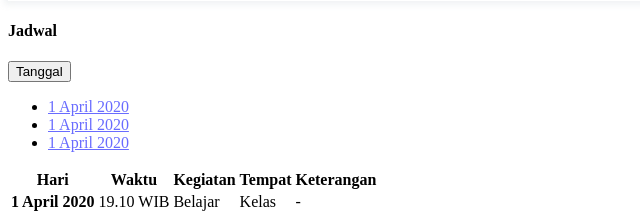
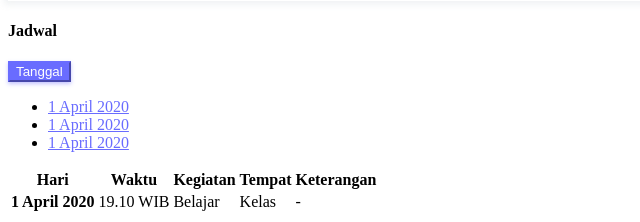
Before and after one commit to nafnaufal/JAN, a CodeIgniter app: page /database/guru/jadwal in a window 1280 px wide. Shown: the part 736-958 px from the top of the page, without its empty margins (0-640 px from the left). Run offline with CodeIgniter, Linux system fonts and the light colour scheme.

Commit message:
change button color

```diff
--- a/application/views/dashboard_guru.php
+++ b/application/views/dashboard_guru.php
@@ -5,7 +5,7 @@
             <div class="container-xxl flex-grow-1 container-p-y">
               <div class="row">
                 <div class="dropdown mb-4">
-                  <button class="btn btn-secondary dropdown-toggle" type="button" id="semester" data-bs-toggle="dropdown" aria-expanded="false">
+                  <button class="btn btn-primary dropdown-toggle" type="button" id="semester" data-bs-toggle="dropdown" aria-expanded="false">
                     Semester
                   </button>
                   <ul class="dropdown-menu" aria-labelledby="semester">
--- a/application/views/guru/jadwal/view.php
+++ b/application/views/guru/jadwal/view.php
@@ -10,7 +10,7 @@
                 <div class="card mb-4">
                     <div class="card-body">
                         <div class="dropdown mb-4">
-                            <button class="btn btn-secondary dropdown-toggle" type="button" id="semester" data-bs-toggle="dropdown" aria-expanded="false">
+                            <button class="btn btn-primary dropdown-toggle" type="button" id="semester" data-bs-toggle="dropdown" aria-expanded="false">
                                 Tanggal
                             </button>
                             <ul class="dropdown-menu" aria-labelledby="semester">
```
